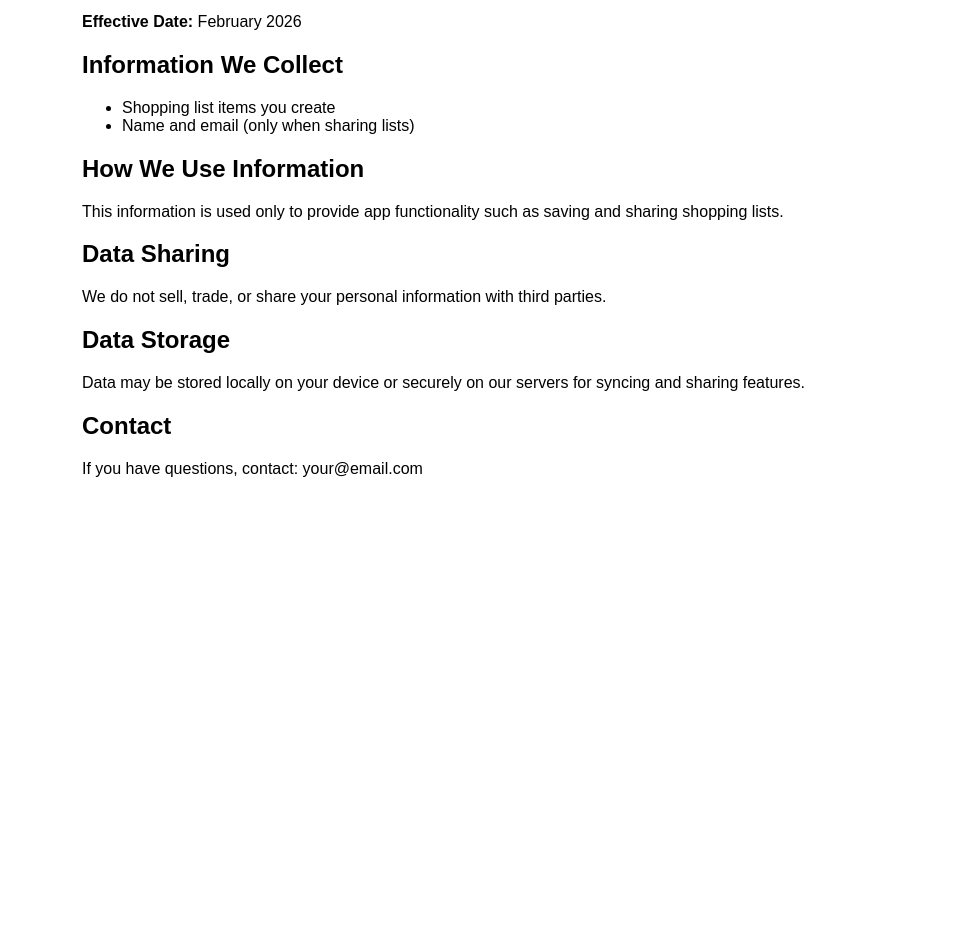
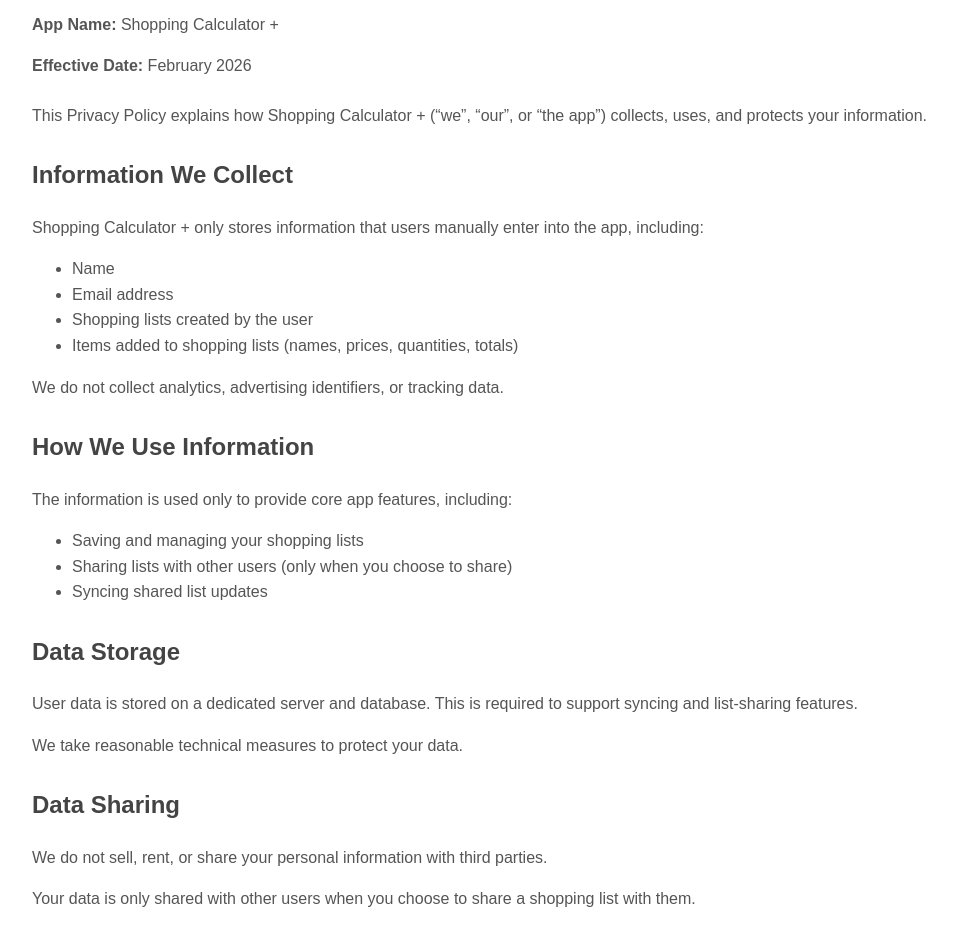
Before and after one commit to FiveOhOne/privacy-policy, a plain HTML site: page index.html in a window 1280 px wide. Shown: the part 141-1078 px from the top of the page, without its empty margins (158-1115 px from the left). Before the commit the page ends 800 px from the top, so only its background shows below. Drawn offline with Linux system fonts and the light colour scheme.

Commit message:
Update index.html

```diff
--- a/index.html
+++ b/index.html
@@ -1,33 +1,112 @@
 <!DOCTYPE html>
-<html>
+<html lang="en">
 <head>
-  <meta charset="UTF-8">
-  <title>Privacy Policy</title>
+  <meta charset="UTF-8" />
+  <meta name="viewport" content="width=device-width, initial-scale=1.0" />
+  <title>Privacy Policy - Shopping Calculator +</title>
+
+  <style>
+    body {
+      font-family: Arial, Helvetica, sans-serif;
+      line-height: 1.6;
+      margin: 0;
+      padding: 0;
+      background-color: #f4f4f4;
+    }
+
+    .container {
+      max-width: 900px;
+      margin: 40px auto;
+      background: #ffffff;
+      padding: 40px;
+      border-radius: 10px;
+      box-shadow: 0 2px 10px rgba(0,0,0,0.1);
+    }
+
+    h1 { color: #222; margin-top: 0; }
+    h2 { margin-top: 28px; color: #444; }
+    p, li { color: #555; }
+
+    .meta {
+      margin-top: 8px;
+      margin-bottom: 24px;
+    }
+
+    .footer {
+      margin-top: 40px;
+      font-size: 14px;
+      color: #888;
+      border-top: 1px solid #eee;
+      padding-top: 16px;
+    }
+  </style>
 </head>
-<body style="font-family: Arial; padding: 40px; max-width: 800px; margin: auto;">
 
+<body>
+  <div class="container">
     <h1>Privacy Policy</h1>
 
+    <div class="meta">
       <p><strong>App Name:</strong> Shopping Calculator +</p>
       <p><strong>Effective Date:</strong> February 2026</p>
+    </div>
+
+    <p>
+      This Privacy Policy explains how Shopping Calculator + (“we”, “our”, or “the app”)
+      collects, uses, and protects your information.
+    </p>
 
     <h2>Information We Collect</h2>
+    <p>Shopping Calculator + only stores information that users manually enter into the app, including:</p>
     <ul>
-  <li>Shopping list items you create</li>
-  <li>Name and email (only when sharing lists)</li>
+      <li>Name</li>
+      <li>Email address</li>
+      <li>Shopping lists created by the user</li>
+      <li>Items added to shopping lists (names, prices, quantities, totals)</li>
+    </ul>
+    <p>We do not collect analytics, advertising identifiers, or tracking data.</p>
+
+    <h2>How We Use Information</h2>
+    <p>The information is used only to provide core app features, including:</p>
+    <ul>
+      <li>Saving and managing your shopping lists</li>
+      <li>Sharing lists with other users (only when you choose to share)</li>
+      <li>Syncing shared list updates</li>
     </ul>
 
-<h2>How We Use Information</h2>
-<p>This information is used only to provide app functionality such as saving and sharing shopping lists.</p>
+    <h2>Data Storage</h2>
+    <p>
+      User data is stored on a dedicated server and database. This is required to support syncing and
+      list-sharing features.
+    </p>
+    <p>We take reasonable technical measures to protect your data.</p>
 
     <h2>Data Sharing</h2>
-<p>We do not sell, trade, or share your personal information with third parties.</p>
+    <p>We do not sell, rent, or share your personal information with third parties.</p>
+    <p>Your data is only shared with other users when you choose to share a shopping list with them.</p>
 
-<h2>Data Storage</h2>
-<p>Data may be stored locally on your device or securely on our servers for syncing and sharing features.</p>
+    <h2>User Control & Deletion</h2>
+    <ul>
+      <li>You can edit or delete your shopping lists at any time within the app</li>
+      <li>You may request account or data deletion by contacting us</li>
+    </ul>
+
+    <h2>Children’s Privacy</h2>
+    <p>Shopping Calculator + does not knowingly collect personal information from children under 13.</p>
+
+    <h2>Changes to This Policy</h2>
+    <p>
+      We may update this Privacy Policy from time to time. Any changes will be posted on this page with an
+      updated effective date.
+    </p>
 
     <h2>Contact</h2>
-<p>If you have questions, contact: your@email.com</p>
+    <p>If you have questions about this Privacy Policy, contact us at:</p>
+    <p><strong>Email:</strong> your@email.com</p>
 
+    <div class="footer">
+      <p>© 2026 Shopping Calculator +. All rights reserved.</p>
+    </div>
+  </div>
 </body>
 </html>
```
Lines whose indentation alone changed are shown as unchanged.
